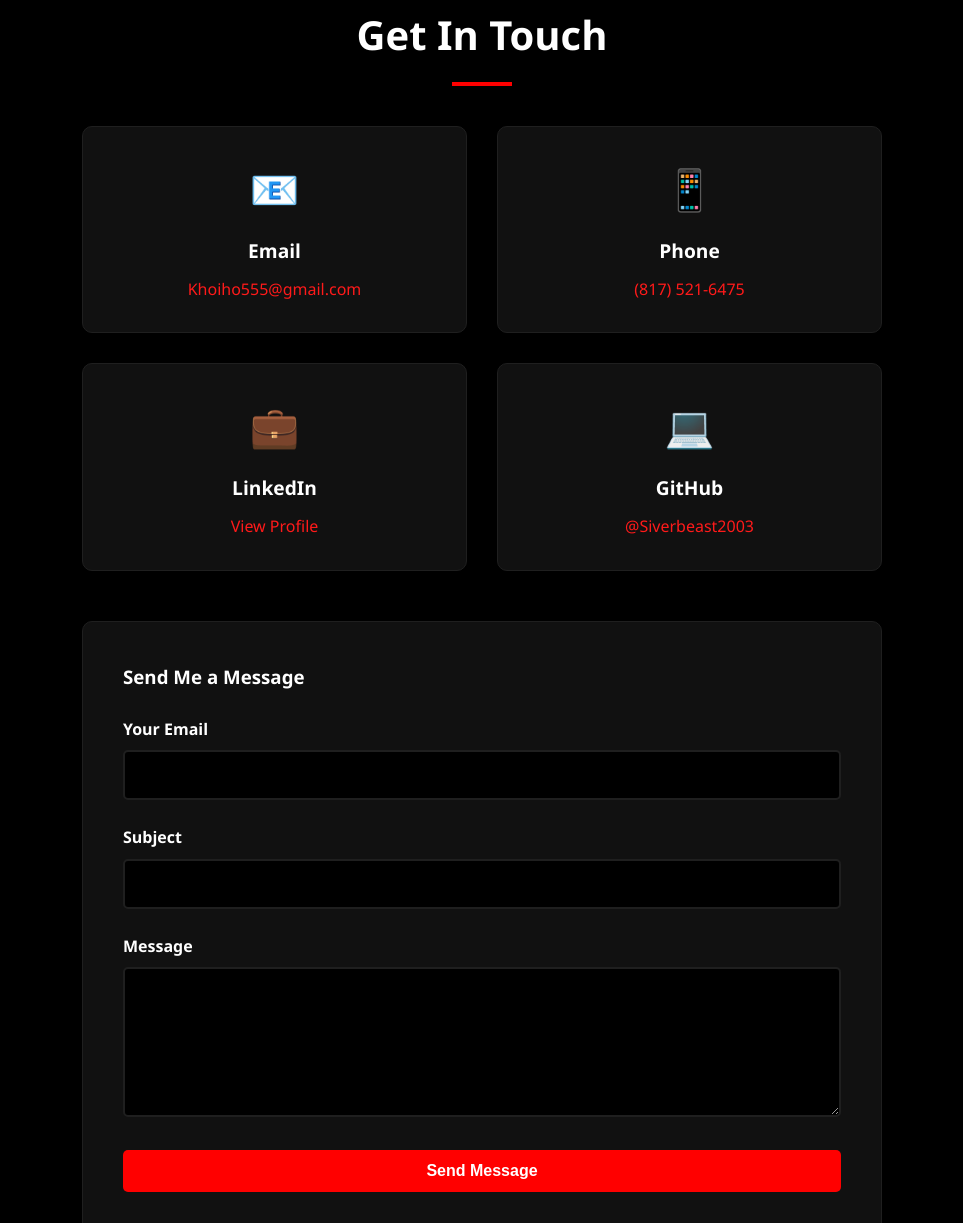
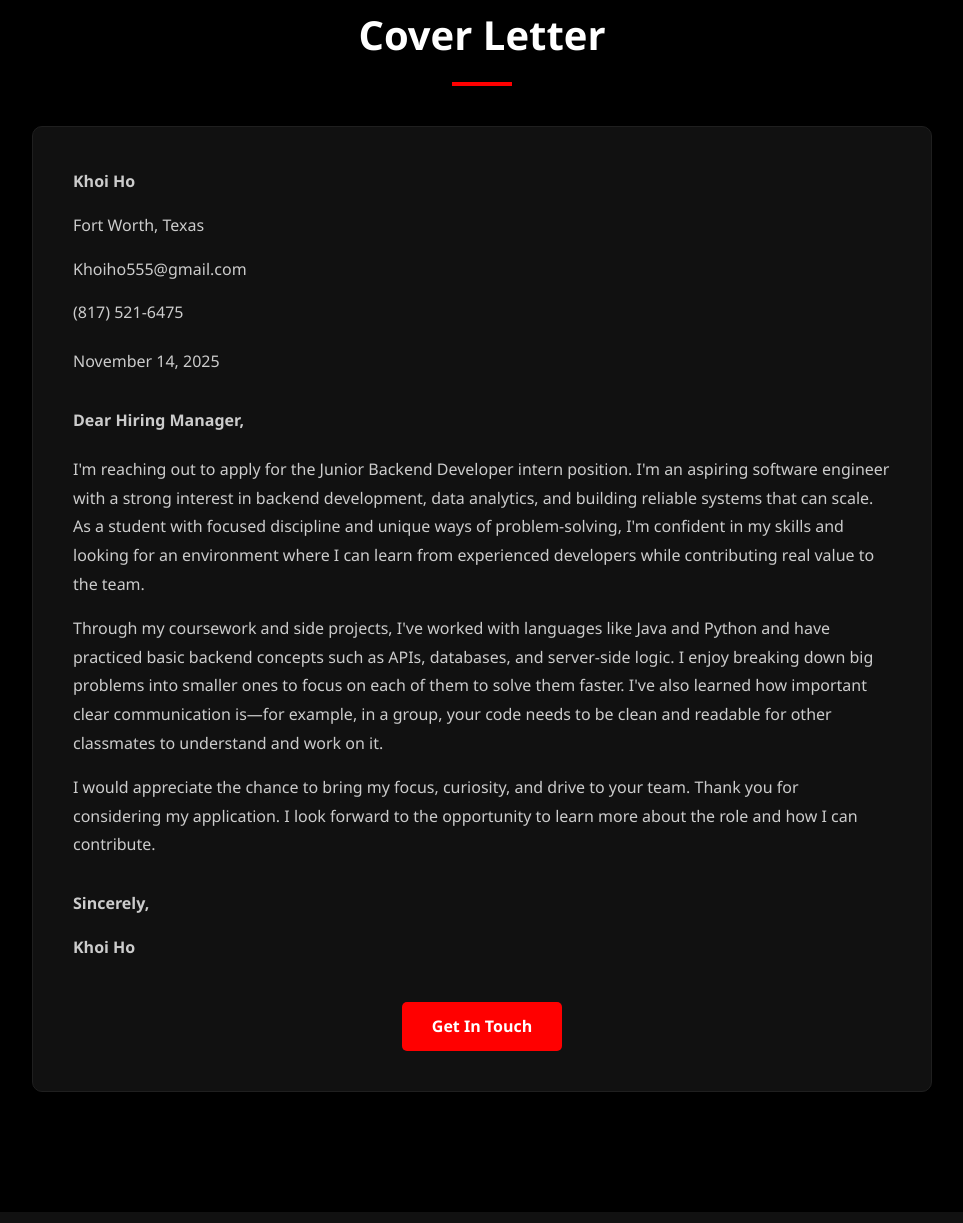
Before and after one commit to Siverbeast2003/digital-portfolio, a plain HTML site: page index.html in a window 1280 px wide. Shown: the part 5962-7185 px from the top of the page, without its empty margins (158-1121 px from the left). Drawn offline with Linux system fonts and the light colour scheme.

Commit message:
Update index.html

```diff
--- a/index.html
+++ b/index.html
@@ -28,6 +28,7 @@
     --text-muted: #999999;
 
     --border-color: #1f1f1f;
+    --glow-red: rgba(220, 38, 38, 0.5);
 }
 
 
@@ -825,7 +826,37 @@
         </div>
     </section>
 
-    <section id="contact">
+    <section id="cover-letter">
+        <div class="container">
+            <h2>Cover Letter</h2>
+            <div class="writing-sample">
+                <div style="margin-bottom: 30px;">
+                    <p><strong>Khoi Ho</strong></p>
+                    <p>Fort Worth, Texas</p>
+                    <p>Khoiho555@gmail.com</p>
+                    <p>(817) 521-6475</p>
+                    <p style="margin-top: 20px;">November 14, 2025</p>
+                </div>
+
+                <p style="margin-bottom: 20px;"><strong>Dear Hiring Manager,</strong></p>
+
+                <p>I'm reaching out to apply for the Junior Backend Developer intern position. I'm an aspiring software engineer with a strong interest in backend development, data analytics, and building reliable systems that can scale. As a student with focused discipline and unique ways of problem-solving, I'm confident in my skills and looking for an environment where I can learn from experienced developers while contributing real value to the team.</p>
+
+                <p>Through my coursework and side projects, I've worked with languages like Java and Python and have practiced basic backend concepts such as APIs, databases, and server-side logic. I enjoy breaking down big problems into smaller ones to focus on each of them to solve them faster. I've also learned how important clear communication is—for example, in a group, your code needs to be clean and readable for other classmates to understand and work on it.</p>
+
+                <p>I would appreciate the chance to bring my focus, curiosity, and drive to your team. Thank you for considering my application. I look forward to the opportunity to learn more about the role and how I can contribute.</p>
+
+                <p style="margin-top: 30px;"><strong>Sincerely,</strong></p>
+                <p><strong>Khoi Ho</strong></p>
+
+                <div style="margin-top: 40px; text-align: center;">
+                    <a href="#contact" class="btn btn-primary">Get In Touch</a>
+                </div>
+            </div>
+        </div>
+    </section>
+
+    <section id="contact" style="background: var(--card-dark);">
         <div class="container">
             <h2>Get In Touch</h2>
             <div class="contact-container">
```
